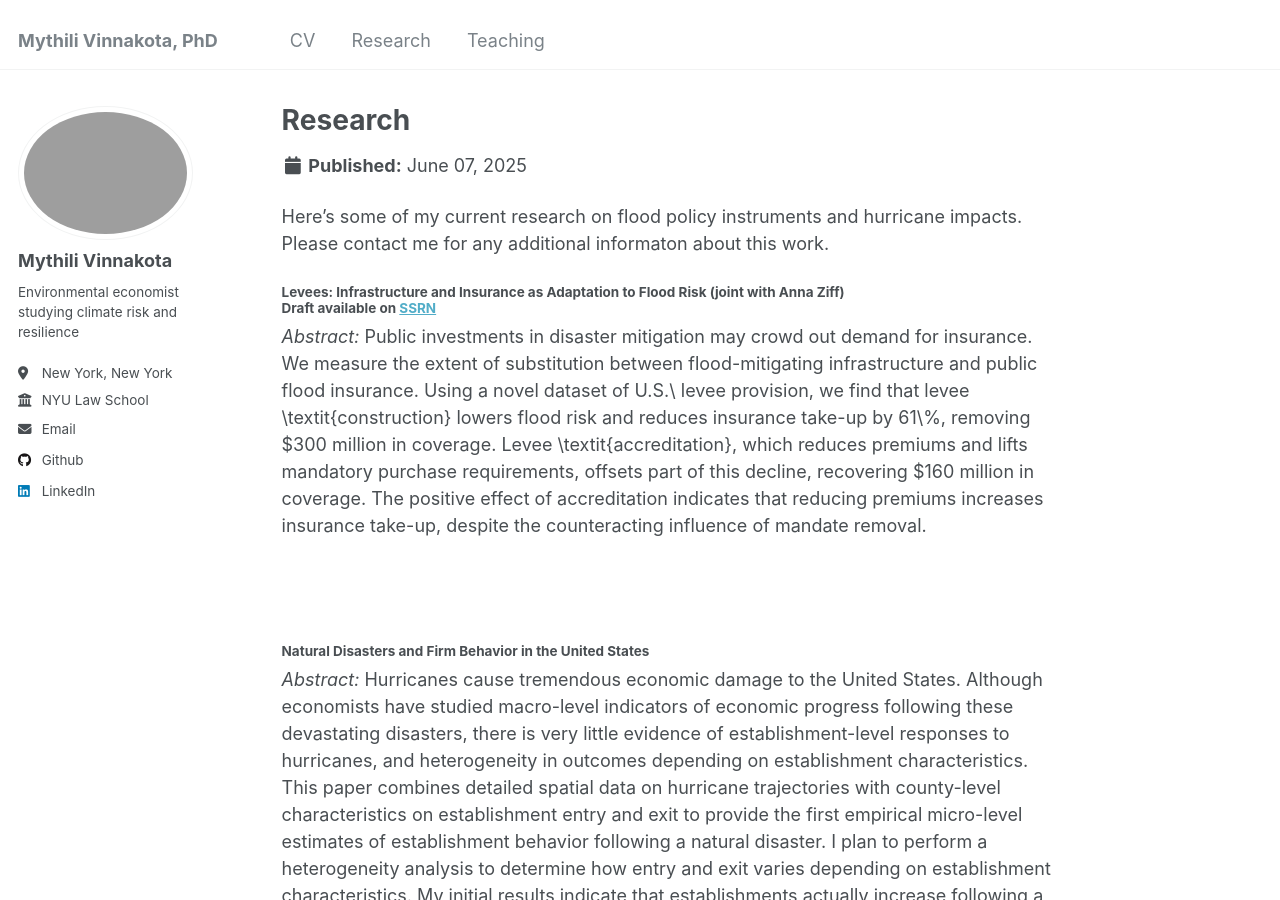
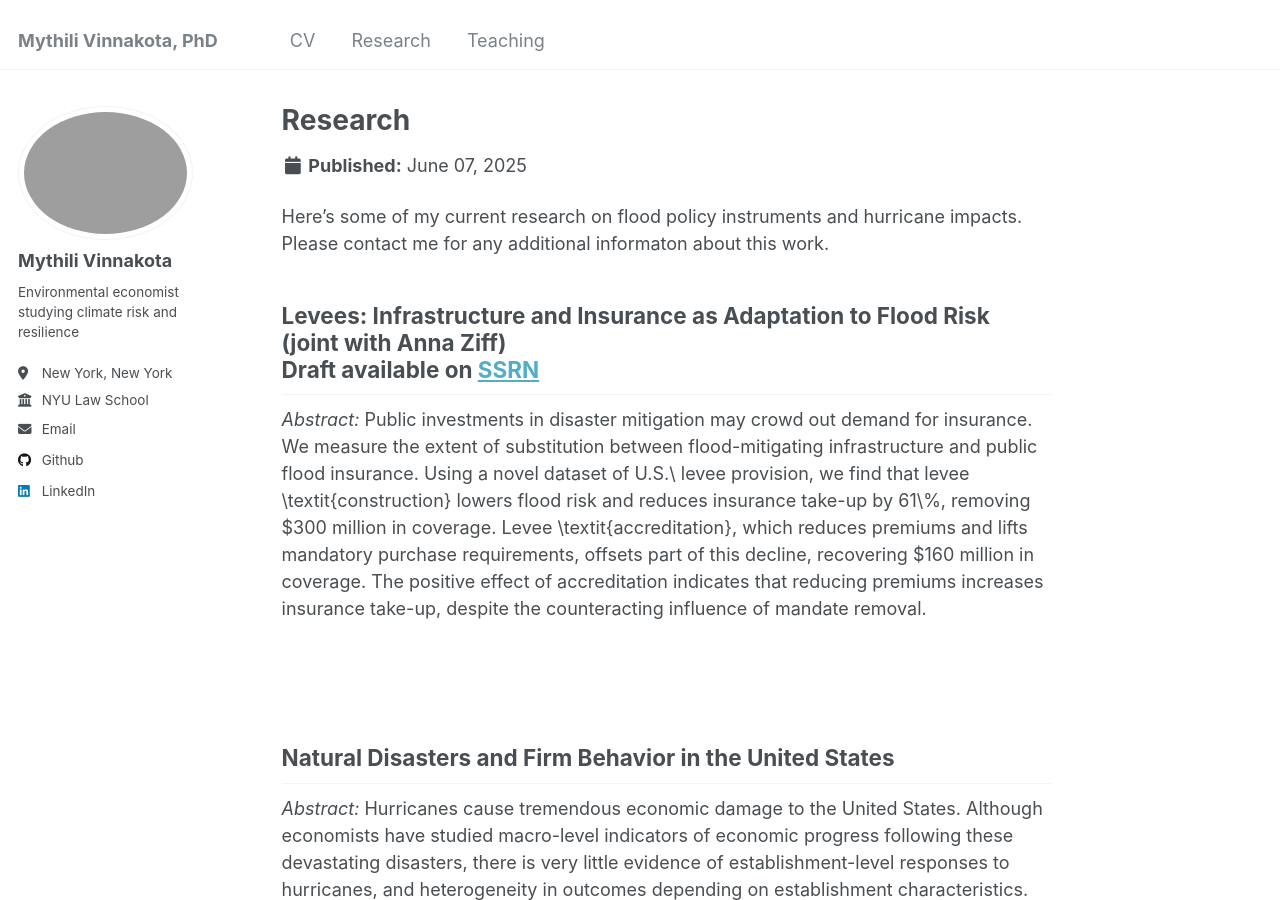
Before and after one commit to mvinnakota/mvinnakota.github.io, a Jekyll site: the page built from _portfolio/research.md, in a window 1280 px wide and 900 px high. Built offline with Jekyll 4.4.1, drawn with Linux system fonts in a browser that asks for light colours.

Commit message:
Update research.md

```diff
--- a/_portfolio/research.md
+++ b/_portfolio/research.md
@@ -6,11 +6,11 @@ collection: portfolio
 
 Here's some of my current research on flood policy instruments and hurricane impacts. Please contact me for any additional informaton about this work.
 
-<h4>
+<h2>
 Levees: Infrastructure and Insurance as Adaptation to Flood Risk (joint with Anna Ziff)
   <br>
 Draft available on <a href="https://papers.ssrn.com/sol3/papers.cfm?abstract_id=5236211">SSRN</a>
-</h4>
+</h2>
 
 <i>Abstract:</i> Public investments in disaster mitigation may crowd out demand for insurance. We measure the extent of substitution between flood-mitigating infrastructure and public flood insurance. Using a novel dataset of U.S.\ levee provision, we find that levee \textit{construction} lowers flood risk and reduces insurance take-up by 61\%, removing \$300 million in coverage. Levee \textit{accreditation}, which reduces premiums and lifts mandatory purchase requirements, offsets part of this decline, recovering \$160 million in coverage. The positive effect of accreditation indicates that reducing premiums increases insurance take-up, despite the counteracting influence of mandate removal.
 
@@ -18,7 +18,7 @@ Draft available on <a href="https://papers.ssrn.com/sol3/papers.cfm?abstract_id=
 <br>
 <br>
 
-<h4>Natural Disasters and Firm Behavior in the United States </h4>
+<h2>Natural Disasters and Firm Behavior in the United States </h2>
 
 <i>Abstract:</i> Hurricanes cause tremendous economic damage to the United States. Although economists have studied macro-level indicators of economic progress following these devastating disasters, there is very little evidence of establishment-level responses to hurricanes, and heterogeneity in outcomes depending on establishment characteristics. This paper combines detailed spatial data on hurricane trajectories with county-level characteristics on establishment entry and exit to provide the first empirical micro-level estimates of establishment behavior following a natural disaster. I plan to perform a heterogeneity analysis to determine how entry and exit varies depending on establishment characteristics. My initial results indicate that establishments actually increase following a hurricane event, and this increase persists for many years following the disaster. I find no evidence of firm size heterogeneity in post-hurricane establishment counts.
 
```
